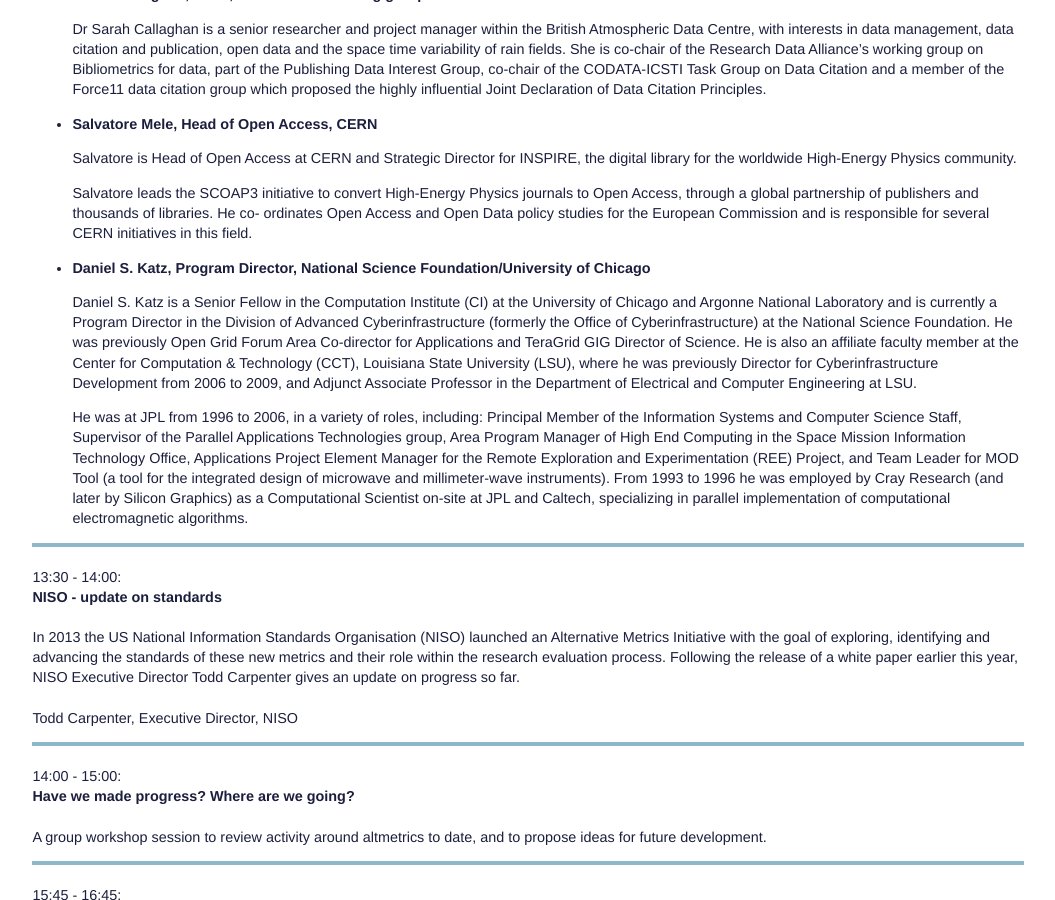
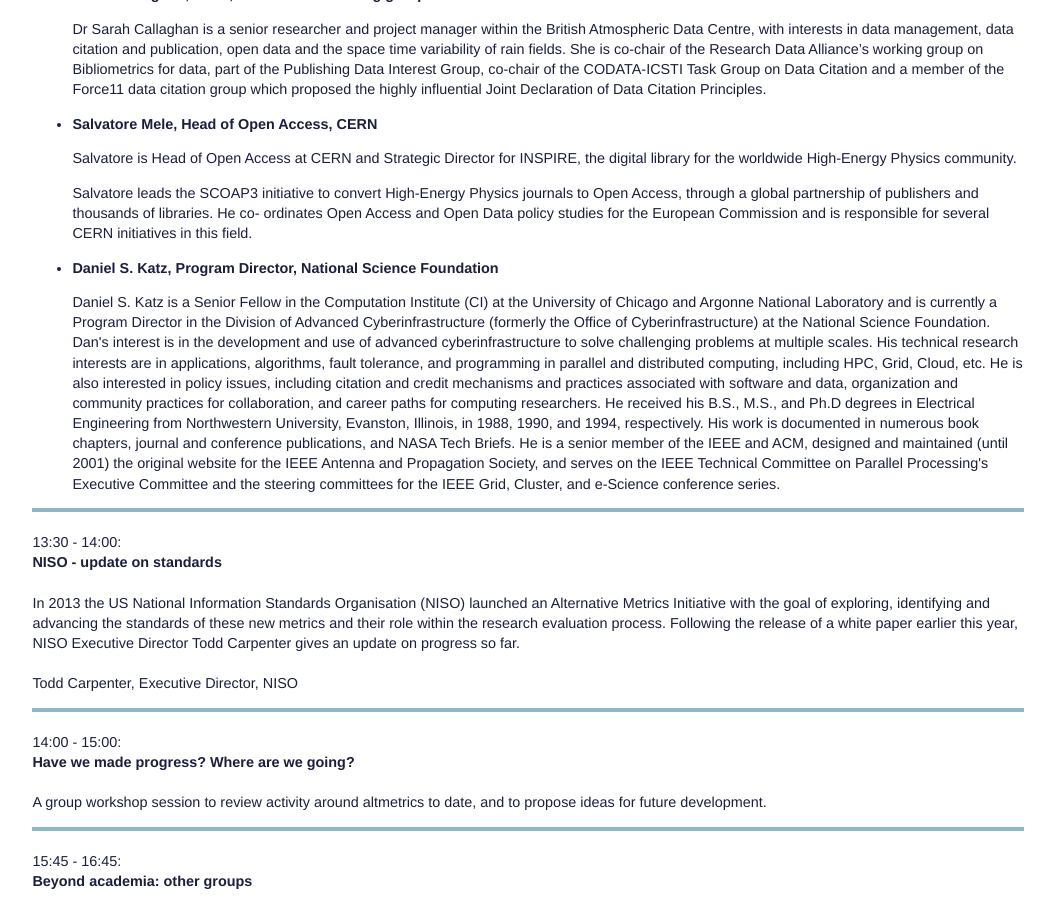
Before and after one commit to amconference/amconference.github.io, a Jekyll site: the page built from schedule/details.html, in a window 1280 px wide and 900 px high, scrolled down 6466 px. Shown: the whole window, without its empty margins (112-1167 px from the left). Built offline with Jekyll 4.4.1, drawn with Linux system fonts in a browser that asks for light colours; nearby versions of some CDN libraries.

Commit message:
Correct Daniel Katz details

```diff
--- a/_layouts/schedule-details.html
+++ b/_layouts/schedule-details.html
@@ -494,28 +494,11 @@
           Access, through a global partnership of publishers and thousands of libraries. He co-
           ordinates Open Access and Open Data policy studies for the European Commission and is
           responsible for several CERN initiatives in this field.</p></li>
-          <li><p><strong>Daniel S. Katz, Program Director, National Science Foundation/University of Chicago</strong></p>
-          <p>
-          Daniel S. Katz is a Senior Fellow in the Computation Institute (CI) at the University of Chicago
-          and Argonne National Laboratory and is currently a Program Director in the Division of
-          Advanced Cyberinfrastructure (formerly the Office of Cyberinfrastructure) at the National
-          Science Foundation. He was previously Open Grid Forum Area Co-director for Applications
-          and TeraGrid GIG Director of Science. He is also an affiliate faculty member at the Center
-          for Computation & Technology (CCT), Louisiana State University (LSU), where he was
-          previously Director for Cyberinfrastructure Development from 2006 to 2009, and Adjunct
-          Associate Professor in the Department of Electrical and Computer Engineering at LSU.
-          </p>
-          <p>
-          He was at JPL from 1996 to 2006, in a variety of roles, including: Principal Member of the
-          Information Systems and Computer Science Staff, Supervisor of the Parallel Applications
-          Technologies group, Area Program Manager of High End Computing in the Space Mission
-          Information Technology Office, Applications Project Element Manager for the Remote
-          Exploration and Experimentation (REE) Project, and Team Leader for MOD Tool (a tool for
-          the integrated design of microwave and millimeter-wave instruments). From 1993 to 1996
-          he was employed by Cray Research (and later by Silicon Graphics) as a Computational
-          Scientist on-site at JPL and Caltech, specializing in parallel implementation of computational
-          electromagnetic algorithms.
-          </p></li>
+          <li><p><strong>Daniel S. Katz, Program Director, National Science Foundation</strong></p>
+            <p>
+Daniel S. Katz is a Senior Fellow in the Computation Institute (CI) at the University of Chicago and Argonne National Laboratory and is currently a Program Director in the Division of Advanced Cyberinfrastructure (formerly the Office of Cyberinfrastructure) at the National Science Foundation. Dan's interest is in the development and use of advanced cyberinfrastructure to solve challenging problems at multiple scales. His technical research interests are in applications, algorithms, fault tolerance, and programming in parallel and distributed computing, including HPC, Grid, Cloud, etc. He is also interested in policy issues, including citation and credit mechanisms and practices associated with software and data, organization and community practices for collaboration, and career paths for computing researchers. He received his B.S., M.S., and Ph.D degrees in Electrical Engineering from Northwestern University, Evanston, Illinois, in 1988, 1990, and 1994, respectively. His work is documented in numerous book chapters, journal and conference publications, and NASA Tech Briefs. He is a senior member of the IEEE and ACM, designed and maintained (until 2001) the original website for the IEEE Antenna and Propagation Society, and serves on the IEEE Technical Committee on Parallel Processing's Executive Committee and the steering committees for the IEEE Grid, Cluster, and e-Science conference series.
+            </p>
+          </li>
 		</ul>
 	</p>
 	<hr/>
--- a/_layouts/schedule.html
+++ b/_layouts/schedule.html
@@ -260,7 +260,7 @@
 						<ul>
 							<li>Sarah Callaghan, Chair, RDA Metrics working group</li>
 							<li>Salvatore Mele, Head of Open Access, CERN</li>
-                            <li>Daniel S. Katz, Program Director, National Science Foundation/University of Chicago</li>
+                            <li>Daniel S. Katz, Program Director, National Science Foundation</li>
 						</ul>
 					</td>
 				</tr>
```
